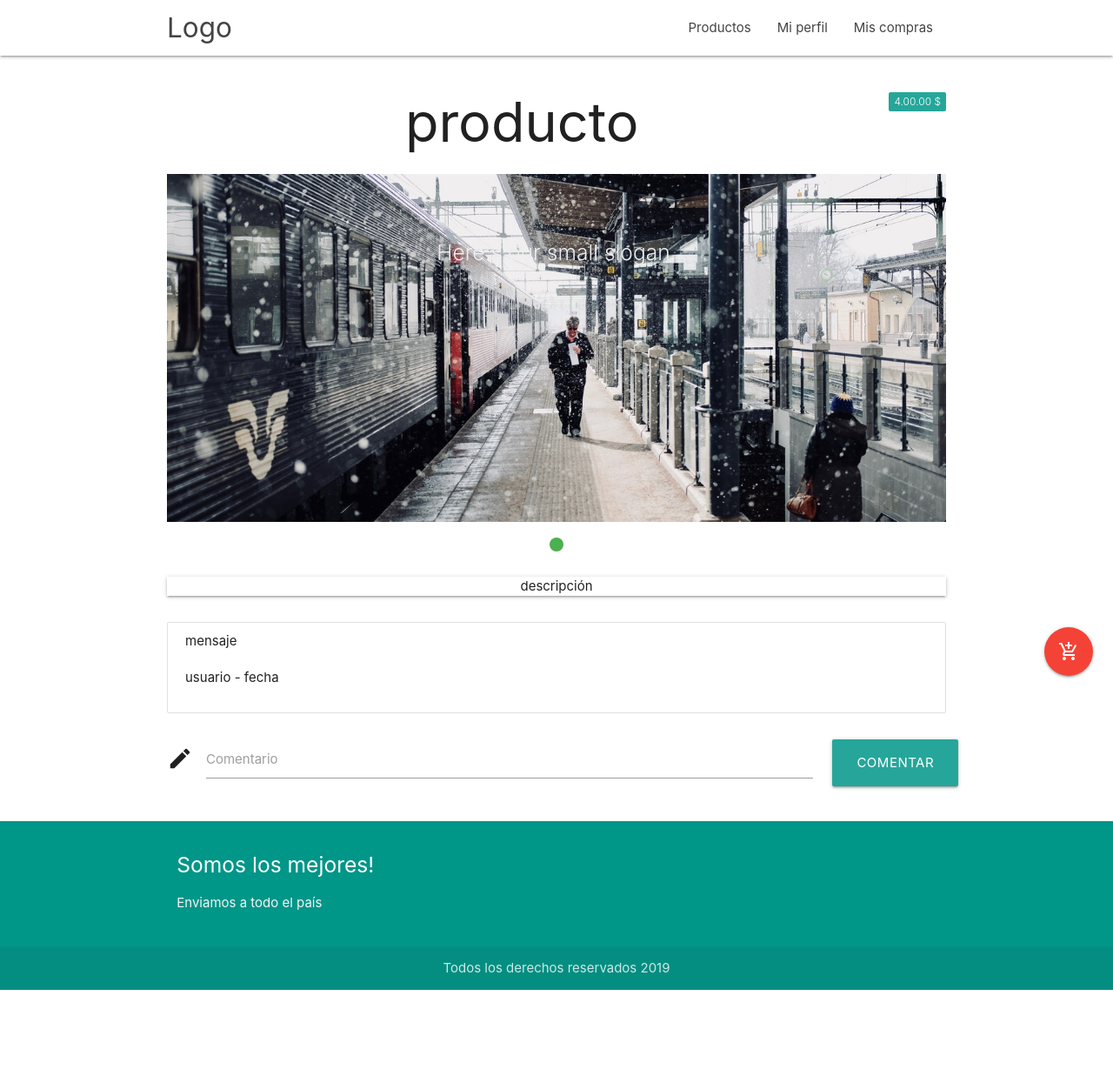
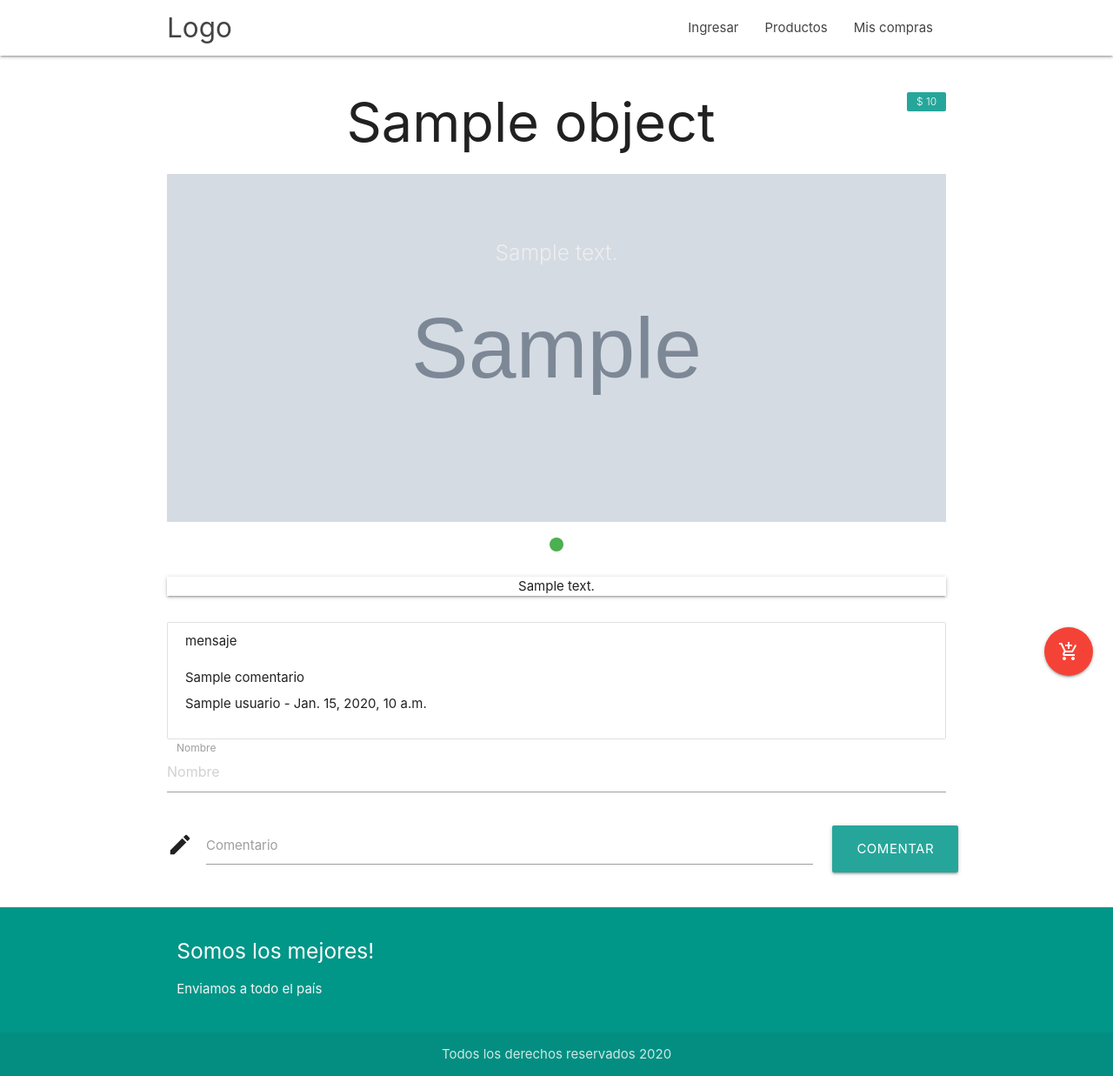
Before and after one commit to link2618/tiendaonline, a Django app: template tienda/templates/detalle.html in a window 1280 px wide. Shown: the whole page at 87% size. Before the commit the page ends 1138 px from the top, so only its background shows below. Run offline with Django 3.2, Linux system fonts and the light colour scheme; the template is opened without the code that fills it: most values are stand-ins (such as "Sample title", 1, 10 or a date in 2020); grey boxes marked "Sample" are stand-in pictures; parts of the project's set-up code (start-up, migrations or seed data) failed here and were passed over; some libraries are stand-ins or nearby versions.

Commit message:
Detalle y cometarios de producto, logueo y administracios de datos del perfil

```diff
--- a/config/urls.py
+++ b/config/urls.py
@@ -6,12 +6,24 @@ from django.views.generic import TemplateView
 from django.views import defaults as default_views
 
 from tienda.users.views import (
-        Indice, ListadoProducto
+        Indice,
+        ListadoProducto,
+        DetalleProducto,
+        ComentarioProducto,
+        Ingresar,
+        Salir,
+        CambiarPerfil
     )
 
 urlpatterns = [
     path('', Indice.as_view(), name='indice'),
     path('listado_productos/', ListadoProducto.as_view(), name='listado_productos'),
+    path('detalle_producto/<int:pk>/', DetalleProducto.as_view(), name='detalle_producto'),
+    path('crear_comentario/', ComentarioProducto.as_view(), name='crear_comentario'),
+    path('ingresar/', Ingresar.as_view(), name='ingresar'),
+    path('salir/', Salir.as_view(), name='salir'),
+    path('cambiar_perfil/', CambiarPerfil.as_view(), name='cambiar_perfil'),
+
     #path("", TemplateView.as_view(template_name="pages/home.html"), name="home"),
     #path(
     #    "about/", TemplateView.as_view(template_name="pages/about.html"), name="about"
--- a/tienda/templates/base.html
+++ b/tienda/templates/base.html
@@ -20,8 +20,15 @@
     <div class="nav-wrapper container">
       <a id="logo-container" href="{% url 'indice' %}" class="brand-logo">Logo</a>
       <ul class="right hide-on-med-and-down">
+            {% if request.user.is_authenticated %}
+            <li> <a href="{% url 'salir' %}">Salir</a> </li>
+            {% else %}
+            <li> <a href="{% url 'ingresar' %}">Ingresar</a> </li>
+            {% endif %}
             <li><a href="{% url 'listado_productos' %}">Productos</a></li>
-            <li><a href="#">Mi perfil</a></li>
+            {% if request.user.is_authenticated %}
+            <li><a href="{% url 'cambiar_perfil' %}">Mi perfil</a></li>
+            {% endif %}
             <li><a href="#">Mis compras</a></li>
       </ul>
 
@@ -31,8 +38,13 @@
                 Logo
             </a>
         </li>
+        {% if request.user.is_authenticated %}
+        <li> <a href="{% url 'salir' %}">Salir</a> </li>
+        {% else %}
+        <li> <a href="{% url 'ingresar' %}">Ingresar</a> </li>
+        {% endif %}
         <li><a href="{% url 'listado_productos' %}">Productos</a></li>
-        <li><a href="#">Mi perfil</a></li>
+        <li><a href="{% url 'cambiar_perfil' %}">Mi perfil</a></li>
         <li><a href="#">Mis compras</a></li>
       </ul>
       <a href="#" data-target="nav-mobile" class="sidenav-trigger"><i class="material-icons">menu</i></a>
@@ -45,6 +57,15 @@
 
 {% endblock contenido %}
 
+{% if request.user.is_authenticated %}
+    <div class="fixed-action-btn">
+      <a class="btn-floating btn-large red pulse">
+        <i class="large material-icons">shopping_cart</i>
+      </a>
+      <ul>
+      </ul>
+    </div>
+{% endif %}
 
 <!-- Pie de pagina -->
   <footer class="page-footer teal">
--- a/tienda/templates/detalle.html
+++ b/tienda/templates/detalle.html
@@ -1,95 +1,68 @@
-<!DOCTYPE html>
-<html lang="en">
-<head>
-  <meta http-equiv="Content-Type" content="text/html; charset=UTF-8"/>
-  <meta name="viewport" content="width=device-width, initial-scale=1"/>
-  <title>
+{% extends 'base.html' %}
 
-    tienda
-
-  </title>
-
-  <!-- CSS  -->
-  <link href="https://fonts.googleapis.com/icon?family=Material+Icons" rel="stylesheet">
-  <link href="css/materialize.css" type="text/css" rel="stylesheet" media="screen,projection"/>
-  <link href="css/tienda.css" type="text/css" rel="stylesheet" media="screen,projection"/>
-
-</head>
-<body>
-
-    <nav class="white" role="navigation">
-        <div class="nav-wrapper container">
-            <a id="logo-container" href="#" class="brand-logo">Logo</a>
-            <ul class="right hide-on-med-and-down">
-                <li><a href="#">Productos</a></li>
-                <li><a href="#">Mi perfil</a></li>
-                <li><a href="#">Mis compras</a></li>
-            </ul>
-
-            <ul id="nav-mobile" class="sidenav">
-            <li>
-                <a href="">
-                    Logo
-                </a>
-            </li>
-            <li><a href="#">Productos</a></li>
-            <li><a href="#">Mi perfil</a></li>
-            <li><a href="#">Mis compras</a></li>
-            </ul>
-            <a href="#" data-target="nav-mobile" class="sidenav-trigger"><i class="material-icons">menu</i></a>
-
-        </div>
-    </nav>
-
-
+{% block contenido %}
 <div class="container">
     <center>
         <h1>
-                <span class="new badge" data-badge-caption="">4.00.00 $</span>
-                producto
+            <span class="new badge" data-badge-caption="">$ {{object.precio}}</span>
+            {{object.nombre}}
         </h1>
     </center>
 
     <div class="slider">
         <ul class="slides">
+            {% for imagen in object.producto_imagenes.all %}
             <li>
-                <img src="imagenes/imagen.jpeg"> <!-- random image -->
+            <img src="/media/{{imagen.imagen}}"> <!-- random image -->
             <div class="caption center-align">
-                    <h5 class="light grey-text text-lighten-3" >Here's our small slogan.</h5>
+                <h5 class="light grey-text text-lighten-3" >{{imagen.descripcion}}</h5>
             </div>
             </li>
-
+            {% endfor %}
         </ul>
         </div>
 
     <br>
     <div class="col s8 z-depth-1">
         <center>
-                descripción
+            {{object.descripcion}}
         </center>
     </div>
     <br>
 
     <ul class="collection">
+        {% for comentario in object.producto_comentarios.all %}
         <li class="collection-item">
             <span class="title">mensaje</span>
             <p>
-                    usuario -  fecha
+                {{comentario.comentario}}
+                <br>
+                {{comentario.usuario}} -  {{comentario.fecha}}
             </p>
         </li>
+        {% endfor %}
     </ul>
 
-        <form class="col s12">
+    <form class="col s12" method="post" action="{% url 'crear_comentario' %}">
+        <!-- evita que otros citios usen esta informacion y crear comentarios  -->
+        {% csrf_token %}
+        <div class="input-field col s6">
+            <input placeholder="Nombre" id="name" type="text" class="validate" name="usuario">
+            <label for="name">Nombre</label>
+        </div>
+
+        <input type="hidden" name="producto" value="{{object.pk}}">
+
         <div class="row">
             <div class="input-field col s10">
                 <i class="material-icons prefix">mode_edit</i>
-                    <textarea id="icon_prefix2" class="materialize-textarea"></textarea>
+                <textarea id="icon_prefix2" class="materialize-textarea" name="comentario"></textarea>
                 <label for="icon_prefix2">Comentario</label>
             </div>
             <div class="input-field col s2">
-                        <a class="waves-effect waves-light btn-large">
+                    <button class="waves-effect waves-light btn-large">
                         Comentar
-                        </a>
+                    </button>
             </div>
         </div>
     </form>
@@ -103,38 +76,4 @@
     <ul>
     </ul>
 </div>
-
-
-    <footer class="page-footer teal">
-        <div class="container">
-            <div class="row">
-
-            <div class="col l12 s12">
-                <h5 class="white-text">Somos los mejores!</h5>
-                <p class="grey-text text-lighten-4">
-                    Enviamos a todo el país
-                </p>
-
-
-            </div>
-
-            </div>
-        </div>
-
-        <div class="footer-copyright">
-            <div class="container">
-                <center>
-                    Todos los derechos reservados 2019
-                </center>
-            </div>
-        </div>
-        </footer>
-
-
-  <!--  Scripts-->
-  <script src="https://code.jquery.com/jquery-2.1.1.min.js"></script>
-  <script src="js/materialize.js"></script>
-  <script src="js/init.js"></script>
-
-  </body>
-</html>
+{% endblock contenido %}
--- a/tienda/templates/listado_productos.html
+++ b/tienda/templates/listado_productos.html
@@ -60,7 +60,7 @@
             </div>
             <div class="card-action">
               <center>
-                <a href="#" class="waves-effect waves-light btn-large" type="submit">
+                <a href="{% url 'detalle_producto' producto.pk %}" class="waves-effect waves-light btn-large" type="submit">
                   ver
                 </a>
               </center>
```
Also changed, not shown: tienda/templates/index.html (+1 -7 lines), tienda/templates/login.html (added, +77 -0 lines), tienda/templates/perfil.html (+11 -90 lines), tienda/users/views.py (+53 -3 lines). Lines whose indentation alone changed are shown as unchanged.
